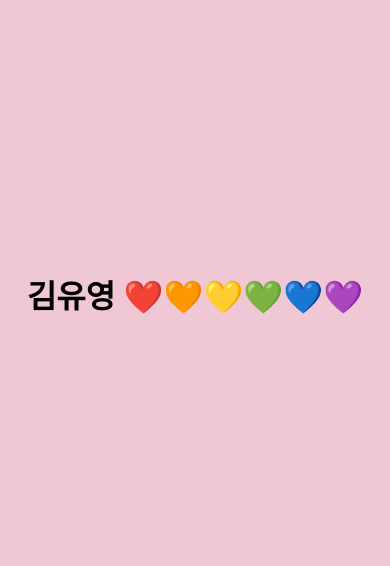
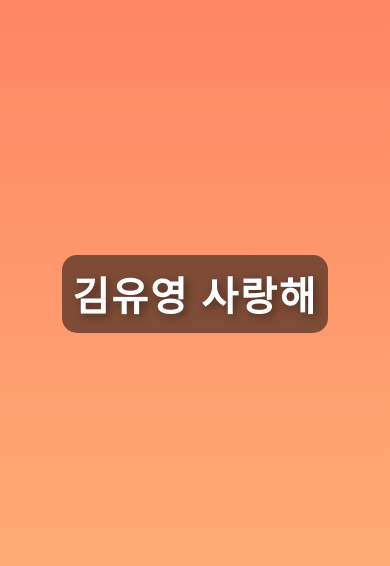
Before and after one commit to moossabkimyouyeong/Iloveyouyeong, a plain HTML site: page index.html in a window 390 px wide. Shown: the part 128-694 px from the top of the page. Drawn offline with Linux system fonts and the light colour scheme.

Commit message:
Update index.html

```diff
--- a/index.html
+++ b/index.html
@@ -1,10 +1,13 @@
+<!DOCTYPE html>
+<html lang="ko">
 <head>
     <meta charset="UTF-8">
     <meta name="viewport" content="width=device-width, initial-scale=1.0">
-    <title>사랑 고백</title>
-    <!-- Google Fonts에서 Dancing Script 불러오기 -->
+    <title>김유영 사랑해</title>
+    <!-- Google Fonts에서 Dancing Script 폰트 불러오기 -->
     <link href="https://fonts.googleapis.com/css2?family=Dancing+Script:wght@700&display=swap" rel="stylesheet">
     <style>
+        /* 기본 스타일 */
         body {
             margin: 0;
             padding: 0;
@@ -12,38 +15,38 @@
             justify-content: center;
             align-items: center;
             height: 100vh;
-            background-color: #f0c8d5; /* 부드러운 핑크 배경 */
-            font-family: 'Dancing Script', cursive; /* Dancing Script 폰트 */
+            background: linear-gradient(to bottom, #ff7e5f, #feb47b); /* 그라디언트 배경 */
+            font-family: 'Dancing Script', cursive; /* 폰트 적용 */
         }
 
-        .container {
+        /* 메시지 스타일 */
+        h1 {
+            font-size: 5rem;
+            color: white;
+            text-shadow: 3px 3px 8px rgba(0, 0, 0, 0.4); /* 그림자 효과 */
             text-align: center;
-            color: #e74c3c; /* 사랑스러운 빨강색 */
-            font-size: 5vw; /* 화면 크기에 비례하여 폰트 크기 조정 */
+            letter-spacing: 2px; /* 글자 간격 */
+            padding: 20px;
+            border-radius: 15px;
+            background: rgba(0, 0, 0, 0.5); /* 배경 반투명 */
         }
 
-        .container h1 {
-            margin: 0;
-            animation: fadeIn 3s ease-in-out;
-        }
-
-        @keyframes fadeIn {
-            0% {
-                opacity: 0;
-            }
-            100% {
-                opacity: 1;
+        /* 반응형 디자인 */
+        @media (max-width: 768px) {
+            h1 {
+                font-size: 3.5rem;
             }
         }
 
-        /* 작은 화면에서는 텍스트 크기 줄어듦 */
-        @media (max-width: 600px) {
-            .container {
-                font-size: 8vw; /* 작은 화면에서는 더 크게 보이도록 */
+        @media (max-width: 480px) {
+            h1 {
+                font-size: 2.5rem;
+                padding: 10px;
             }
         }
     </style>
-    <body>
-        <h1>김유영 ❤️🧡💛💚💙💜</h1>
-    </body>
 </head>
+<body>
+    <h1>김유영 사랑해</h1>
+</body>
+</html>
```
